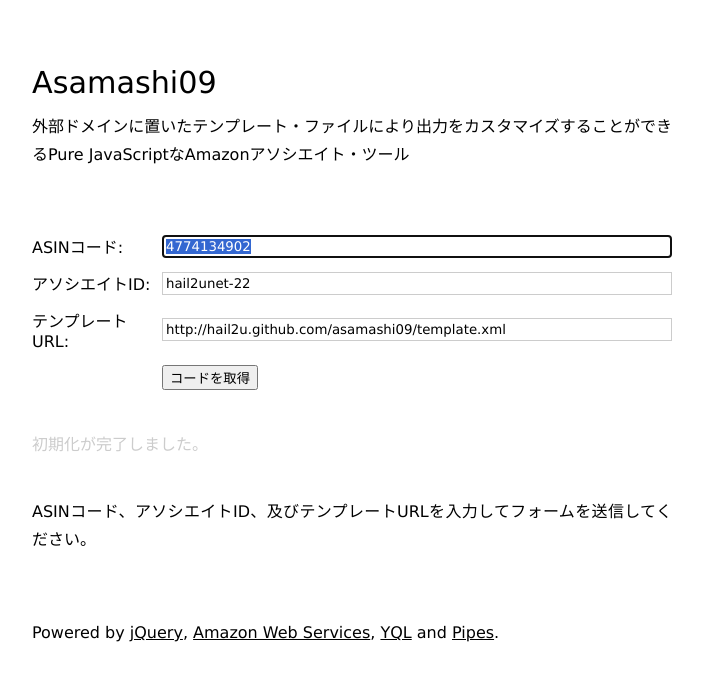
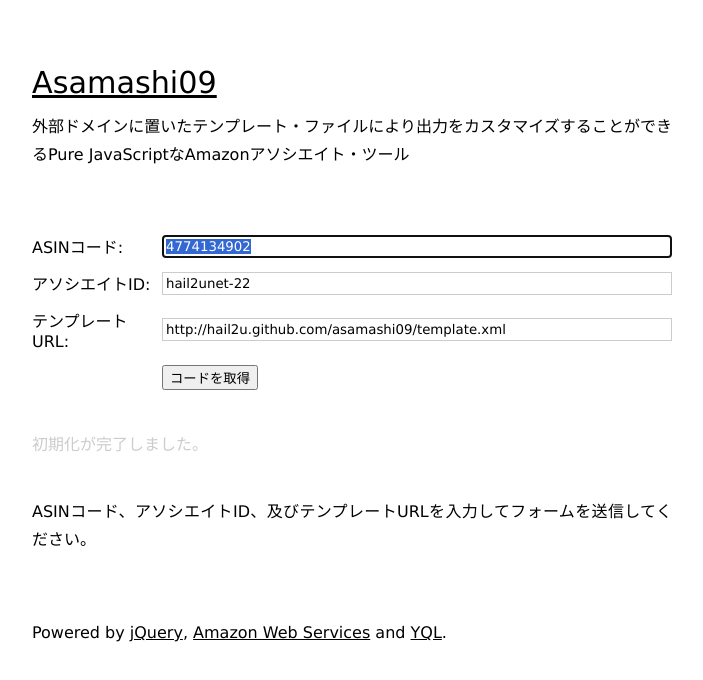
Before and after one commit to hail2u/asamashi09, a plain HTML site: page index.html in a window 1280 px wide. Shown: the whole page, without its empty margins (288-991 px from the left). Drawn offline with nearby package versions, Linux system fonts and the light colour scheme; a web font is replaced by a local one.

Commit message:
update index.html
* link title to 'index.html'
* delete 'Pipes' link

```diff
--- a/index.html
+++ b/index.html
@@ -16,7 +16,7 @@
 </head>
 <body>
 <div id="header">
-  <h1>Asamashi09</h1>
+  <h1><a href="index.html">Asamashi09</a></h1>
   <p>外部ドメインに置いたテンプレート・ファイルにより出力をカスタマイズすることができるPure JavaScriptなAmazonアソシエイト・ツール</p>
 </div>
 
@@ -49,7 +49,7 @@
 </div>
 
 <div id="footer">
-  <p id="powered">Powered by <a href="http://jquery.com/">jQuery</a>, <a href="http://aws.amazon.com/">Amazon Web Services</a>, <a href="http://developer.yahoo.com/yql/">YQL</a> and <a href="http://pipes.yahoo.com/">Pipes</a>.</p>
+  <p id="powered">Powered by <a href="http://jquery.com/">jQuery</a>, <a href="http://aws.amazon.com/">Amazon Web Services</a> and <a href="http://developer.yahoo.com/yql/">YQL</a>.</p>
 </div>
 </body>
 </html>
```
